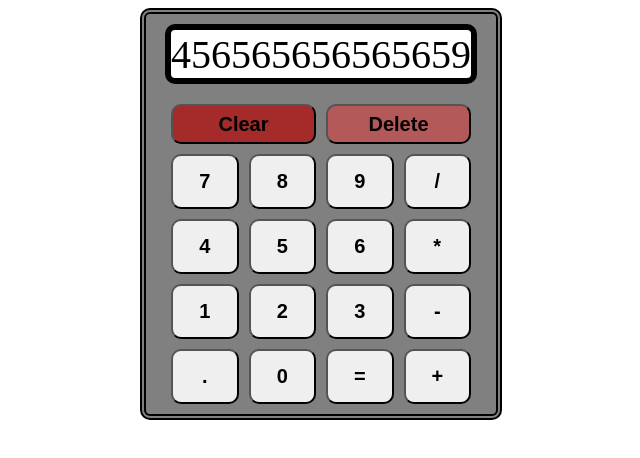
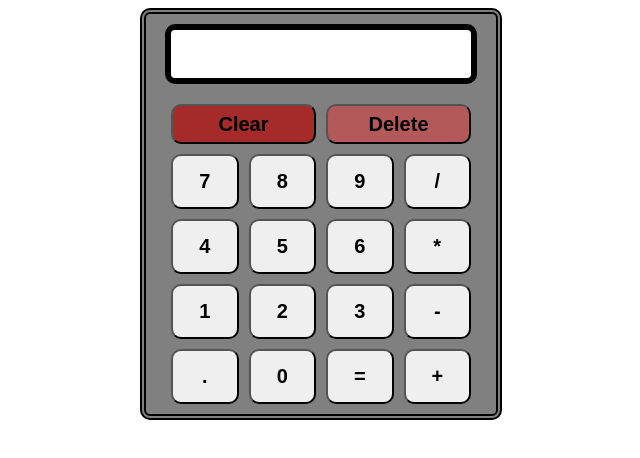
Before and after one commit to georgealin/calculator, a plain HTML site: page index.html in a window 1280 px wide. Shown: the whole page, without its empty margins (319-959 px from the left). Drawn offline with Linux system fonts and the light colour scheme.

```diff
--- a/index.html
+++ b/index.html
@@ -9,7 +9,8 @@
 <body>
     <div id="calculator">
         <div id="header">
-            <div id="display">456565656565659</div>
+            <div id="memory"></div>
+            <div id="display"></div>
         </div>
         <div id="clear-buttons">
             <button id="key-clear">Clear</button>
```
